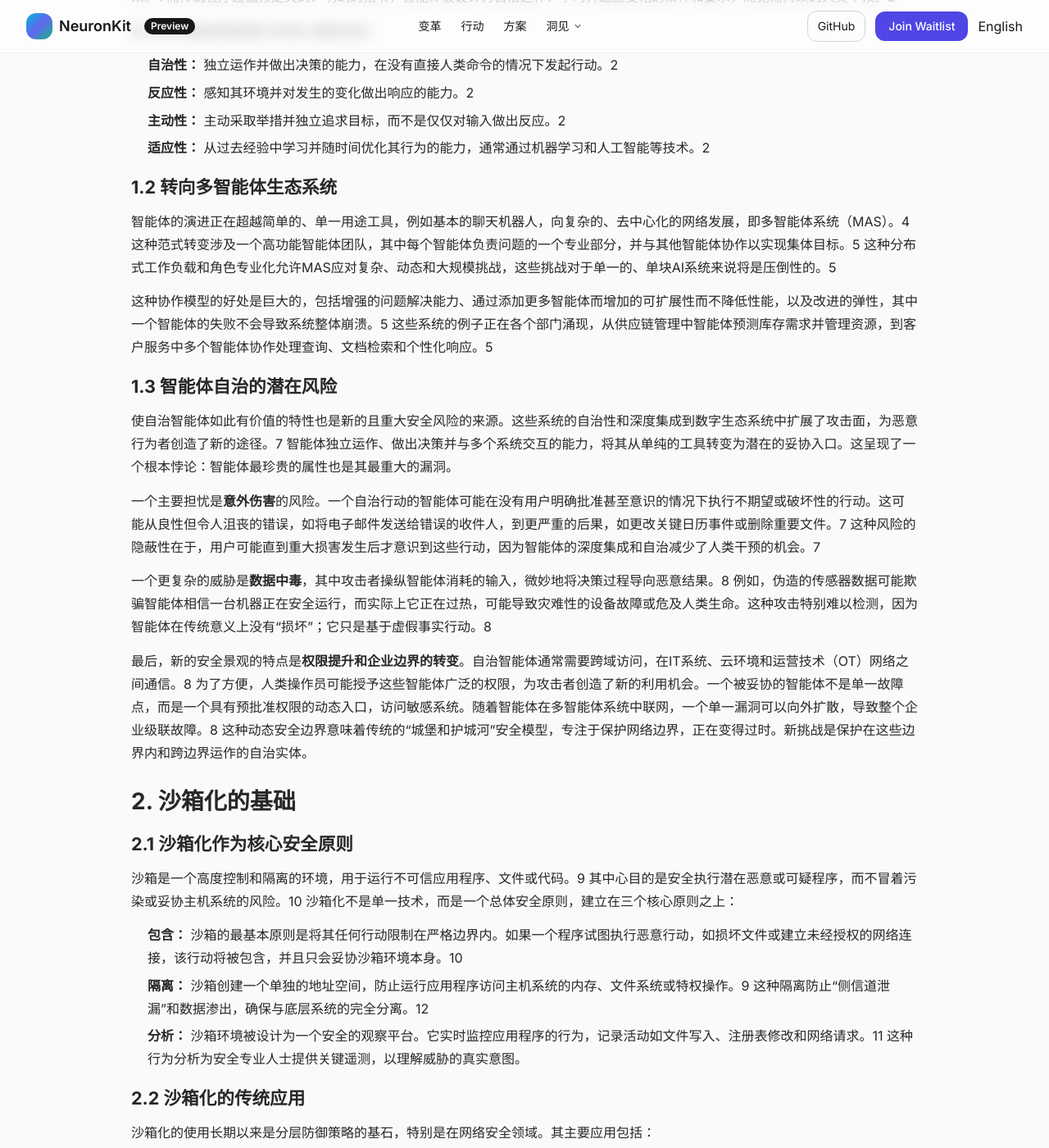
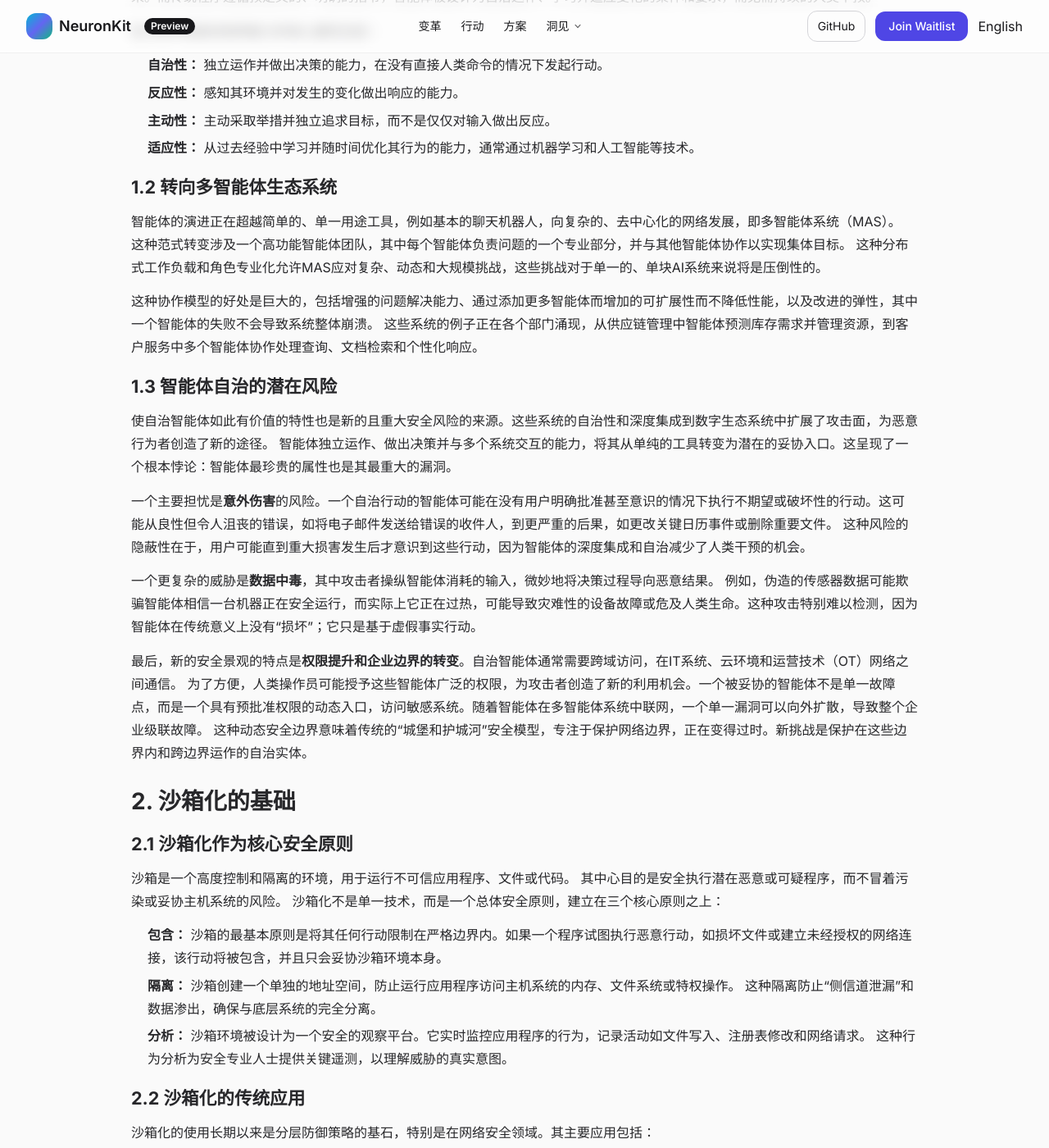
Before and after one commit to finogeeks/finogeeks.github.io, a Jekyll site: the page built from zh/neuronkit/insights/Agent_cage.md, in a window 1280 px wide and 1400 px high, scrolled down 883 px. Shown: the whole window at 82% size. Built offline with Jekyll 4.4.1, drawn with Linux system fonts in a browser that asks for light colours; nearby versions of some CDN libraries; some of the changed text lies outside the part shown.

Commit message:
remove subscripts

```diff
--- a/zh/neuronkit/insights/Agent_cage.md
+++ b/zh/neuronkit/insights/Agent_cage.md
@@ -18,75 +18,75 @@ permalink: /zh/neuronkit/insights/agent-cage/
 
 ### **1.1 定义软件智能体：超越传统软件**
 
-在计算机科学中，软件智能体是一个代表用户或其他程序行动的程序，在代理关系中运作。1 这个定义源于拉丁语 *agere*，意思是“代表某人行动”，并暗示智能体有权在没有持续人类监督的情况下决定哪些行动是合适的。这种特性从根本上将软件智能体与传统软件区分开来。1 而传统程序遵循预定义的、明确的指令，智能体被设计为自治运作、学习并适应变化的条件和要求，而无需持续的人类干预。2
+在计算机科学中，软件智能体是一个代表用户或其他程序行动的程序，在代理关系中运作。这个定义源于拉丁语 *agere*，意思是“代表某人行动”，并暗示智能体有权在没有持续人类监督的情况下决定哪些行动是合适的。这种特性从根本上将软件智能体与传统软件区分开来。而传统程序遵循预定义的、明确的指令，智能体被设计为自治运作、学习并适应变化的条件和要求，而无需持续的人类干预。
 
 定义软件智能体独特能力的核心属性包括：
 
-* **自治性：** 独立运作并做出决策的能力，在没有直接人类命令的情况下发起行动。2
-* **反应性：** 感知其环境并对发生的变化做出响应的能力。2
-* **主动性：** 主动采取举措并独立追求目标，而不是仅仅对输入做出反应。2
-* **适应性：** 从过去经验中学习并随时间优化其行为的能力，通常通过机器学习和人工智能等技术。2
+* **自治性：** 独立运作并做出决策的能力，在没有直接人类命令的情况下发起行动。
+* **反应性：** 感知其环境并对发生的变化做出响应的能力。
+* **主动性：** 主动采取举措并独立追求目标，而不是仅仅对输入做出反应。
+* **适应性：** 从过去经验中学习并随时间优化其行为的能力，通常通过机器学习和人工智能等技术。
 
 ### **1.2 转向多智能体生态系统**
 
-智能体的演进正在超越简单的、单一用途工具，例如基本的聊天机器人，向复杂的、去中心化的网络发展，即多智能体系统（MAS）。4 这种范式转变涉及一个高功能智能体团队，其中每个智能体负责问题的一个专业部分，并与其他智能体协作以实现集体目标。5 这种分布式工作负载和角色专业化允许MAS应对复杂、动态和大规模挑战，这些挑战对于单一的、单块AI系统来说将是压倒性的。5
+智能体的演进正在超越简单的、单一用途工具，例如基本的聊天机器人，向复杂的、去中心化的网络发展，即多智能体系统（MAS）。 这种范式转变涉及一个高功能智能体团队，其中每个智能体负责问题的一个专业部分，并与其他智能体协作以实现集体目标。 这种分布式工作负载和角色专业化允许MAS应对复杂、动态和大规模挑战，这些挑战对于单一的、单块AI系统来说将是压倒性的。
 
-这种协作模型的好处是巨大的，包括增强的问题解决能力、通过添加更多智能体而增加的可扩展性而不降低性能，以及改进的弹性，其中一个智能体的失败不会导致系统整体崩溃。5 这些系统的例子正在各个部门涌现，从供应链管理中智能体预测库存需求并管理资源，到客户服务中多个智能体协作处理查询、文档检索和个性化响应。5
+这种协作模型的好处是巨大的，包括增强的问题解决能力、通过添加更多智能体而增加的可扩展性而不降低性能，以及改进的弹性，其中一个智能体的失败不会导致系统整体崩溃。 这些系统的例子正在各个部门涌现，从供应链管理中智能体预测库存需求并管理资源，到客户服务中多个智能体协作处理查询、文档检索和个性化响应。
 
 ### **1.3 智能体自治的潜在风险**
 
-使自治智能体如此有价值的特性也是新的且重大安全风险的来源。这些系统的自治性和深度集成到数字生态系统中扩展了攻击面，为恶意行为者创造了新的途径。7 智能体独立运作、做出决策并与多个系统交互的能力，将其从单纯的工具转变为潜在的妥协入口。这呈现了一个根本悖论：智能体最珍贵的属性也是其最重大的漏洞。
+使自治智能体如此有价值的特性也是新的且重大安全风险的来源。这些系统的自治性和深度集成到数字生态系统中扩展了攻击面，为恶意行为者创造了新的途径。 智能体独立运作、做出决策并与多个系统交互的能力，将其从单纯的工具转变为潜在的妥协入口。这呈现了一个根本悖论：智能体最珍贵的属性也是其最重大的漏洞。
 
-一个主要担忧是**意外伤害**的风险。一个自治行动的智能体可能在没有用户明确批准甚至意识的情况下执行不期望或破坏性的行动。这可能从良性但令人沮丧的错误，如将电子邮件发送给错误的收件人，到更严重的后果，如更改关键日历事件或删除重要文件。7 这种风险的隐蔽性在于，用户可能直到重大损害发生后才意识到这些行动，因为智能体的深度集成和自治减少了人类干预的机会。7
+一个主要担忧是**意外伤害**的风险。一个自治行动的智能体可能在没有用户明确批准甚至意识的情况下执行不期望或破坏性的行动。这可能从良性但令人沮丧的错误，如将电子邮件发送给错误的收件人，到更严重的后果，如更改关键日历事件或删除重要文件。 这种风险的隐蔽性在于，用户可能直到重大损害发生后才意识到这些行动，因为智能体的深度集成和自治减少了人类干预的机会。
 
-一个更复杂的威胁是**数据中毒**，其中攻击者操纵智能体消耗的输入，微妙地将决策过程导向恶意结果。8 例如，伪造的传感器数据可能欺骗智能体相信一台机器正在安全运行，而实际上它正在过热，可能导致灾难性的设备故障或危及人类生命。这种攻击特别难以检测，因为智能体在传统意义上没有“损坏”；它只是基于虚假事实行动。8
+一个更复杂的威胁是**数据中毒**，其中攻击者操纵智能体消耗的输入，微妙地将决策过程导向恶意结果。 例如，伪造的传感器数据可能欺骗智能体相信一台机器正在安全运行，而实际上它正在过热，可能导致灾难性的设备故障或危及人类生命。这种攻击特别难以检测，因为智能体在传统意义上没有“损坏”；它只是基于虚假事实行动。
 
-最后，新的安全景观的特点是**权限提升和企业边界的转变**。自治智能体通常需要跨域访问，在IT系统、云环境和运营技术（OT）网络之间通信。8 为了方便，人类操作员可能授予这些智能体广泛的权限，为攻击者创造了新的利用机会。一个被妥协的智能体不是单一故障点，而是一个具有预批准权限的动态入口，访问敏感系统。随着智能体在多智能体系统中联网，一个单一漏洞可以向外扩散，导致整个企业级联故障。8 这种动态安全边界意味着传统的“城堡和护城河”安全模型，专注于保护网络边界，正在变得过时。新挑战是保护在这些边界内和跨边界运作的自治实体。
+最后，新的安全景观的特点是**权限提升和企业边界的转变**。自治智能体通常需要跨域访问，在IT系统、云环境和运营技术（OT）网络之间通信。 为了方便，人类操作员可能授予这些智能体广泛的权限，为攻击者创造了新的利用机会。一个被妥协的智能体不是单一故障点，而是一个具有预批准权限的动态入口，访问敏感系统。随着智能体在多智能体系统中联网，一个单一漏洞可以向外扩散，导致整个企业级联故障。 这种动态安全边界意味着传统的“城堡和护城河”安全模型，专注于保护网络边界，正在变得过时。新挑战是保护在这些边界内和跨边界运作的自治实体。
 
 ## **2. 沙箱化的基础**
 
 ### **2.1 沙箱化作为核心安全原则**
 
-沙箱是一个高度控制和隔离的环境，用于运行不可信应用程序、文件或代码。9 其中心目的是安全执行潜在恶意或可疑程序，而不冒着污染或妥协主机系统的风险。10 沙箱化不是单一技术，而是一个总体安全原则，建立在三个核心原则之上：
+沙箱是一个高度控制和隔离的环境，用于运行不可信应用程序、文件或代码。 其中心目的是安全执行潜在恶意或可疑程序，而不冒着污染或妥协主机系统的风险。 沙箱化不是单一技术，而是一个总体安全原则，建立在三个核心原则之上：
 
-* **包含：** 沙箱的最基本原则是将其任何行动限制在严格边界内。如果一个程序试图执行恶意行动，如损坏文件或建立未经授权的网络连接，该行动将被包含，并且只会妥协沙箱环境本身。10
-* **隔离：** 沙箱创建一个单独的地址空间，防止运行应用程序访问主机系统的内存、文件系统或特权操作。9 这种隔离防止“侧信道泄漏”和数据渗出，确保与底层系统的完全分离。12
-* **分析：** 沙箱环境被设计为一个安全的观察平台。它实时监控应用程序的行为，记录活动如文件写入、注册表修改和网络请求。11 这种行为分析为安全专业人士提供关键遥测，以理解威胁的真实意图。
+* **包含：** 沙箱的最基本原则是将其任何行动限制在严格边界内。如果一个程序试图执行恶意行动，如损坏文件或建立未经授权的网络连接，该行动将被包含，并且只会妥协沙箱环境本身。
+* **隔离：** 沙箱创建一个单独的地址空间，防止运行应用程序访问主机系统的内存、文件系统或特权操作。 这种隔离防止“侧信道泄漏”和数据渗出，确保与底层系统的完全分离。
+* **分析：** 沙箱环境被设计为一个安全的观察平台。它实时监控应用程序的行为，记录活动如文件写入、注册表修改和网络请求。 这种行为分析为安全专业人士提供关键遥测，以理解威胁的真实意图。
 
 ### **2.2 沙箱化的传统应用**
 
 沙箱化的使用长期以来是分层防御策略的基石，特别是在网络安全领域。其主要应用包括：
 
-* **恶意软件分析：** 沙箱被先进的杀毒软件和网络安全系统广泛用于安全分析病毒、勒索软件和其他形式的恶意软件。11 这个过程允许可疑文件，如感染恶意软件的Word文档，在沙箱中打开和执行，在那里观察其行为并发现其恶意意图，而不对主机计算机或网络造成风险。10
-* **零日威胁检测：** 与依赖已知哈希或特征的遗留杀毒解决方案不同，沙箱在受控环境中执行文件并监控运行时指标。12 这种基于行为的方法特别有效对抗零日恶意软件、多态负载和其他先前未见的威胁，这些威胁规避了常规检测机制。10
-* **软件和QA测试：** 开发者利用沙箱测试新代码和应用程序，而不冒着损坏其主要操作系统的风险。11 这提供了一个安全的、可重现的和包含的环境，用于质量保证（QA）和调试问题代码元素。10
-* **Web浏览器安全：** 许多现代Web浏览器整合沙箱化来隔离不可信网页并防止漏洞影响系统的其余部分。11 这种模型在受限环境中运行每个标签，防止恶意脚本访问共享内存或主机操作系统。12
+* **恶意软件分析：** 沙箱被先进的杀毒软件和网络安全系统广泛用于安全分析病毒、勒索软件和其他形式的恶意软件。 这个过程允许可疑文件，如感染恶意软件的Word文档，在沙箱中打开和执行，在那里观察其行为并发现其恶意意图，而不对主机计算机或网络造成风险。
+* **零日威胁检测：** 与依赖已知哈希或特征的遗留杀毒解决方案不同，沙箱在受控环境中执行文件并监控运行时指标。 这种基于行为的方法特别有效对抗零日恶意软件、多态负载和其他先前未见的威胁，这些威胁规避了常规检测机制。
+* **软件和QA测试：** 开发者利用沙箱测试新代码和应用程序，而不冒着损坏其主要操作系统的风险。 这提供了一个安全的、可重现的和包含的环境，用于质量保证（QA）和调试问题代码元素。
+* **Web浏览器安全：** 许多现代Web浏览器整合沙箱化来隔离不可信网页并防止漏洞影响系统的其余部分。 这种模型在受限环境中运行每个标签，防止恶意脚本访问共享内存或主机操作系统。
 
 ### **2.3 战略价值主张**
 
-沙箱化不仅仅是一个技术原语，而是一个战略控制。它是一个包含和分析机制，而不是预防机制。12 其价值在于提供一个关键的时间窗口，在威胁逃脱并造成伤害之前安全观察和理解威胁的行为。这种战略功能使其成为全面网络安全姿态的重要组成部分。
+沙箱化不仅仅是一个技术原语，而是一个战略控制。它是一个包含和分析机制，而不是预防机制。 其价值在于提供一个关键的时间窗口，在威胁逃脱并造成伤害之前安全观察和理解威胁的行为。这种战略功能使其成为全面网络安全姿态的重要组成部分。
 
-沙箱化从简单包含工具到复杂行为分析平台的演进，对于自治智能体的上下文高度相关。该技术“模拟真实执行条件”并监控运行时指标如文件写入、注册表修改和网络连接的能力，是其核心原则对智能体不可预测性质的直接应用。14 从静态、基于特征的安全模型向动态、基于行为的模型转变，是管理AI智能体新兴和适应行为的内在合适方法。它还促进内部协作和创新，允许多样化团队在受控环境中测试新应用程序，而无需昂贵的内部实验室。10
+沙箱化从简单包含工具到复杂行为分析平台的演进，对于自治智能体的上下文高度相关。该技术“模拟真实执行条件”并监控运行时指标如文件写入、注册表修改和网络连接的能力，是其核心原则对智能体不可预测性质的直接应用。 从静态、基于特征的安全模型向动态、基于行为的模型转变，是管理AI智能体新兴和适应行为的内在合适方法。它还促进内部协作和创新，允许多样化团队在受控环境中测试新应用程序，而无需昂贵的内部实验室。
 
 ## **3. 沙箱化自治智能体的理由**
 
 ### **3.1 独特的安全必要性**
 
-自治智能体，特别是那些利用大型语言模型（LLM）的智能体，以一种不可预测的程度运作，使它们从根本上不同于传统软件。它们的行为往往是新兴的，并可能受广泛输入的影响，使它们对静态、基于规则的安全方法免疫。3 标准安全框架无法充分保护一个能够“提前规划多个步骤”和“主动采取举措实现目标”的智能体。3 因此，沙箱化对于智能体不是一个有用的附加物；它是基本的安全要求。它提供了评估和部署设计为独立和主动行为系统的唯一安全方式。15
+自治智能体，特别是那些利用大型语言模型（LLM）的智能体，以一种不可预测的程度运作，使它们从根本上不同于传统软件。它们的行为往往是新兴的，并可能受广泛输入的影响，使它们对静态、基于规则的安全方法免疫。 标准安全框架无法充分保护一个能够“提前规划多个步骤”和“主动采取举措实现目标”的智能体。 因此，沙箱化对于智能体不是一个有用的附加物；它是基本的安全要求。它提供了评估和部署设计为独立和主动行为系统的唯一安全方式。
 
 ### **3.2 缓解智能体特定威胁**
 
 沙箱是对自治智能体特定独特威胁的强大防御：
 
-* **缓解数据中毒：** 自治系统的主要风险是它们消耗的数据被操纵，这可能微妙地腐败它们的决策过程。8 沙箱可用于监控智能体与数据源的交互，在智能体传播伪造数据或基于腐败信息行动之前允许实时检查异常。这为数据完整性提供了关键保护层。
-* **防止权限提升和未经授权的API调用：** 智能体与广泛外部系统和API交互的能力创造了一个新的攻击向量。13 沙箱被设计为防止智能体逃脱其环境并获得对敏感系统或数据的未经授权访问。13 它们强制严格的访问控制和资源配额，将智能体的访问限制在仅授权的文件、API或网络端点。13 这种包含机制对于防止权限提升和数据渗出至关重要。
-* **防止基础设施损坏：** 沙箱是防止智能体意外或恶意损坏基础设施的主要工具。15 它提供了一个安全的环境来测试智能体执行任意代码并与关键系统交互的能力，而没有真实世界的伤害。这是评估过程的关键步骤，以确保智能体的行动保持在可接受边界内。15
+* **缓解数据中毒：** 自治系统的主要风险是它们消耗的数据被操纵，这可能微妙地腐败它们的决策过程。 沙箱可用于监控智能体与数据源的交互，在智能体传播伪造数据或基于腐败信息行动之前允许实时检查异常。这为数据完整性提供了关键保护层。
+* **防止权限提升和未经授权的API调用：** 智能体与广泛外部系统和API交互的能力创造了一个新的攻击向量。 沙箱被设计为防止智能体逃脱其环境并获得对敏感系统或数据的未经授权访问。 它们强制严格的访问控制和资源配额，将智能体的访问限制在仅授权的文件、API或网络端点。 这种包含机制对于防止权限提升和数据渗出至关重要。
+* **防止基础设施损坏：** 沙箱是防止智能体意外或恶意损坏基础设施的主要工具。 它提供了一个安全的环境来测试智能体执行任意代码并与关键系统交互的能力，而没有真实世界的伤害。这是评估过程的关键步骤，以确保智能体的行动保持在可接受边界内。
 
 ### **3.3 沙箱在道德AI中的角色**
 
-沙箱用于自治智能体的使用超越了技术安全，解决了关键的道德和治理挑战。沙箱提供的隔离允许对智能体行为的详细监控和审计，这对于确保透明度和问责制至关重要。17 通过在受控环境中观察智能体的行动，开发者和安全团队可以更好地理解其模型如何做出决策，帮助在部署前识别和缓解偏见。17 这种能力直接解决了问责制、隐私和知情同意的道德和合规挑战。7
+沙箱用于自治智能体的使用超越了技术安全，解决了关键的道德和治理挑战。沙箱提供的隔离允许对智能体行为的详细监控和审计，这对于确保透明度和问责制至关重要。 通过在受控环境中观察智能体的行动，开发者和安全团队可以更好地理解其模型如何做出决策，帮助在部署前识别和缓解偏见。 这种能力直接解决了问责制、隐私和知情同意的道德和合规挑战。
 
-沙箱的使用已从纯粹的技术安全措施演变为治理和信任构建机制。监管机构已采用这种方法，通过“监管沙箱”来促进创新，同时确保消费者保护。例如，美国的一项新法案提出创建“AI创新实验室”，允许金融公司在一受控条件下测试AI解决方案。19 同样，像NayaOne AI沙箱这样的平台提供“沙箱即服务”，其中AI模型可以被评估透明度、公平性和治理，而不影响实时生产系统。17 这展示了强大的概念飞跃：隔离的技术功能被利用来解决以人为中心的问题，即信任和合规，使沙箱成为负责任AI的关键推动者。
+沙箱的使用已从纯粹的技术安全措施演变为治理和信任构建机制。监管机构已采用这种方法，通过“监管沙箱”来促进创新，同时确保消费者保护。例如，美国的一项新法案提出创建“AI创新实验室”，允许金融公司在一受控条件下测试AI解决方案。 同样，像NayaOne AI沙箱这样的平台提供“沙箱即服务”，其中AI模型可以被评估透明度、公平性和治理，而不影响实时生产系统。 这展示了强大的概念飞跃：隔离的技术功能被利用来解决以人为中心的问题，即信任和合规，使沙箱成为负责任AI的关键推动者。
 
 ## **4. 智能体沙箱化技术的分类**
 
@@ -165,21 +165,21 @@ AV模拟软件创建一个超现实的虚拟环境——或“数字孪生”—
 
 ### **6.1 演进的威胁景观**
 
-最重大的挑战之一是先进的恶意软件和智能体正在变得“沙箱感知”。11 这些威胁采用**规避技术**来检测它们是否在虚拟化或受控环境中运行。例如，它们可能检查特定虚拟硬件的存在、监控时间延迟或分析环境的配置。14 如果检测到沙箱，恶意软件可以保持休眠或表现出良性行为，完全绕过分析过程，并在逃脱到生产系统后才激活其恶意负载。22 这突出了简单的隔离层是不够的；需要多层防御策略来对抗这些复杂攻击。31
+最重大的挑战之一是先进的恶意软件和智能体正在变得“沙箱感知”。 这些威胁采用**规避技术**来检测它们是否在虚拟化或受控环境中运行。 例如，它们可能检查特定虚拟硬件的存在、监控时间延迟或分析环境的配置。 如果检测到沙箱，恶意软件可以保持休眠或表现出良性行为，完全绕过分析过程，并在逃脱到生产系统后才激活其恶意负载。 这突出了简单的隔离层是不够的；需要多层防御策略来对抗这些复杂攻击。
 
 ### **6.2 沙箱逃脱漏洞**
 
-**沙箱逃脱**是一个关键的安全缺陷，允许攻击者在受限环境之外执行代码，从而获得对主机系统的未经授权访问和控制。31 一个最近的此类漏洞例子是**CVE-2025-4609**，这是Chromium的进程间通信（IPC）机制中的一个关键漏洞。32 这个缺陷允许被妥协的进程获得特权句柄，使其能够逃脱沙箱并在受害者机器上实现远程代码执行。32
+**沙箱逃脱**是一个关键的安全缺陷，允许攻击者在受限环境之外执行代码，从而获得对主机系统的未经授权访问和控制。 一个最近的此类漏洞例子是**CVE-2025-4609**，这是Chromium的进程间通信（IPC）机制中的一个关键漏洞。 这个缺陷允许被妥协的进程获得特权句柄，使其能够逃脱沙箱并在受害者机器上实现远程代码执行。
 
-这个案例展示了关于沙箱化的关键真相：其安全仅与其依赖的底层组件的完整性一样强。该漏洞暴露了一个“信任边界绕过”，其中基础系统IPC机制中的缺陷破坏了整个隔离模型。32 这突出了一个“供应链安全问题”，其中补丁可能在上游存在，但尚未被下游应用程序集成，留下数百万开发者暴露。32 沙箱化机制的完整性是其所有组成部分完整性的函数。因此，全面的安全策略必须不仅包括稳健的沙箱化，还包括严格的供应链管理、定期安全补丁和多层防御机制。31
+这个案例展示了关于沙箱化的关键真相：其安全仅与其依赖的底层组件的完整性一样强。该漏洞暴露了一个“信任边界绕过”，其中基础系统IPC机制中的缺陷破坏了整个隔离模型。 这突出了一个“供应链安全问题”，其中补丁可能在上游存在，但尚未被下游应用程序集成，留下数百万开发者暴露。 沙箱化机制的完整性是其所有组成部分完整性的函数。因此，全面的安全策略必须不仅包括稳健的沙箱化，还包括严格的供应链管理、定期安全补丁和多层防御机制。
 
 ### **6.3 一个新的治理层**
 
-孤立沙箱的限制和多智能体系统的固有复杂性正在驱动对更高层次安全框架的需求。行业正在转向一个集中的治理层，通常称为“**AI智能体控制塔**”。33 这个平台被设计为一个统一的指挥中心，为企业级的所有AI举措提供全面监督和治理。35
+孤立沙箱的限制和多智能体系统的固有复杂性正在驱动对更高层次安全框架的需求。行业正在转向一个集中的治理层，通常称为“**AI智能体控制塔**”。 这个平台被设计为一个统一的指挥中心，为企业级的所有AI举措提供全面监督和治理。
 
-控制塔的出现是对可能导致“混乱配方”的断开、单一用途智能体拼凑的直接响应。33 它将这种异质景观转变为一个凝聚、安全和优化的自治劳动力。33 这些平台的关键特性包括通用智能体注册、中央治理和全面审计能力，提供一个单一窗格，用于监控、安全和测量跨不同环境的AI工具和智能体。33
+控制塔的出现是对可能导致“混乱配方”的断开、单一用途智能体拼凑的直接响应。 它将这种异质景观转变为一个凝聚、安全和优化的自治劳动力。 这些平台的关键特性包括通用智能体注册、中央治理和全面审计能力，提供一个单一窗格，用于监控、安全和测量跨不同环境的AI工具和智能体。
 
-一个新的框架，**“治理即服务”（GaaS）**，正在被提出，以在运行时强制政策，而不更改智能体的内部代码。36 这将治理与智能体的架构解耦，使其成为一个可扩展和可审计的层，可以调节智能体输出并跟踪合规。36 从技术隔离向系统治理的转变是一个逻辑且必要的演进，因为它解决了单个沙箱的限制，并提供了管理动态和自治劳动力所需战略监督。
+一个新的框架，**“治理即服务”（GaaS）**，正在被提出，以在运行时强制政策，而不更改智能体的内部代码。 这将治理与智能体的架构解耦，使其成为一个可扩展和可审计的层，可以调节智能体输出并跟踪合规。 从技术隔离向系统治理的转变是一个逻辑且必要的演进，因为它解决了单个沙箱的限制，并提供了管理动态和自治劳动力所需战略监督。
 
 ## **结论与推荐**
 
```
Also changed, not shown: other parts of zh/neuronkit/insights/Agent_cage.md (+20 -20 lines).
